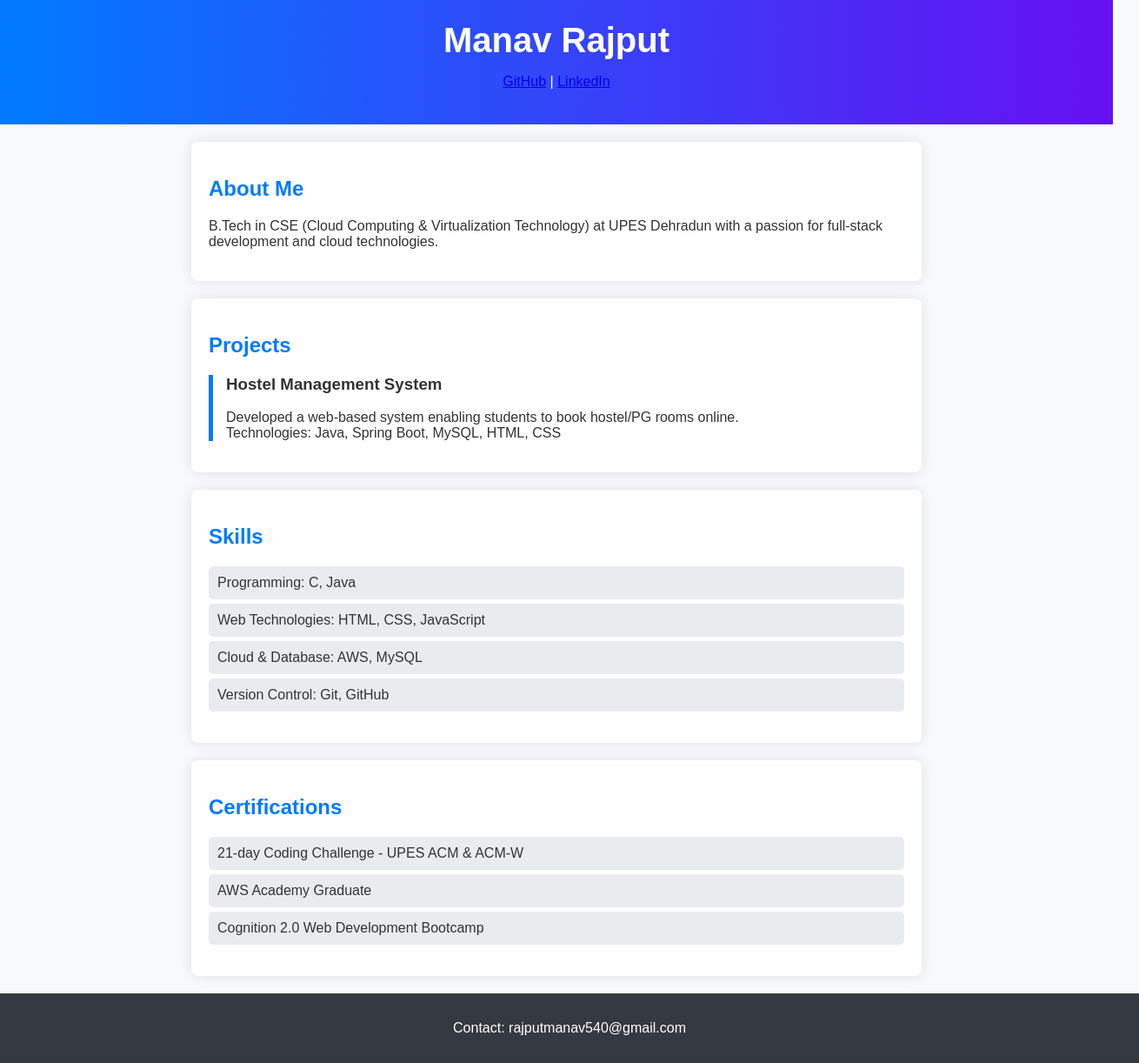
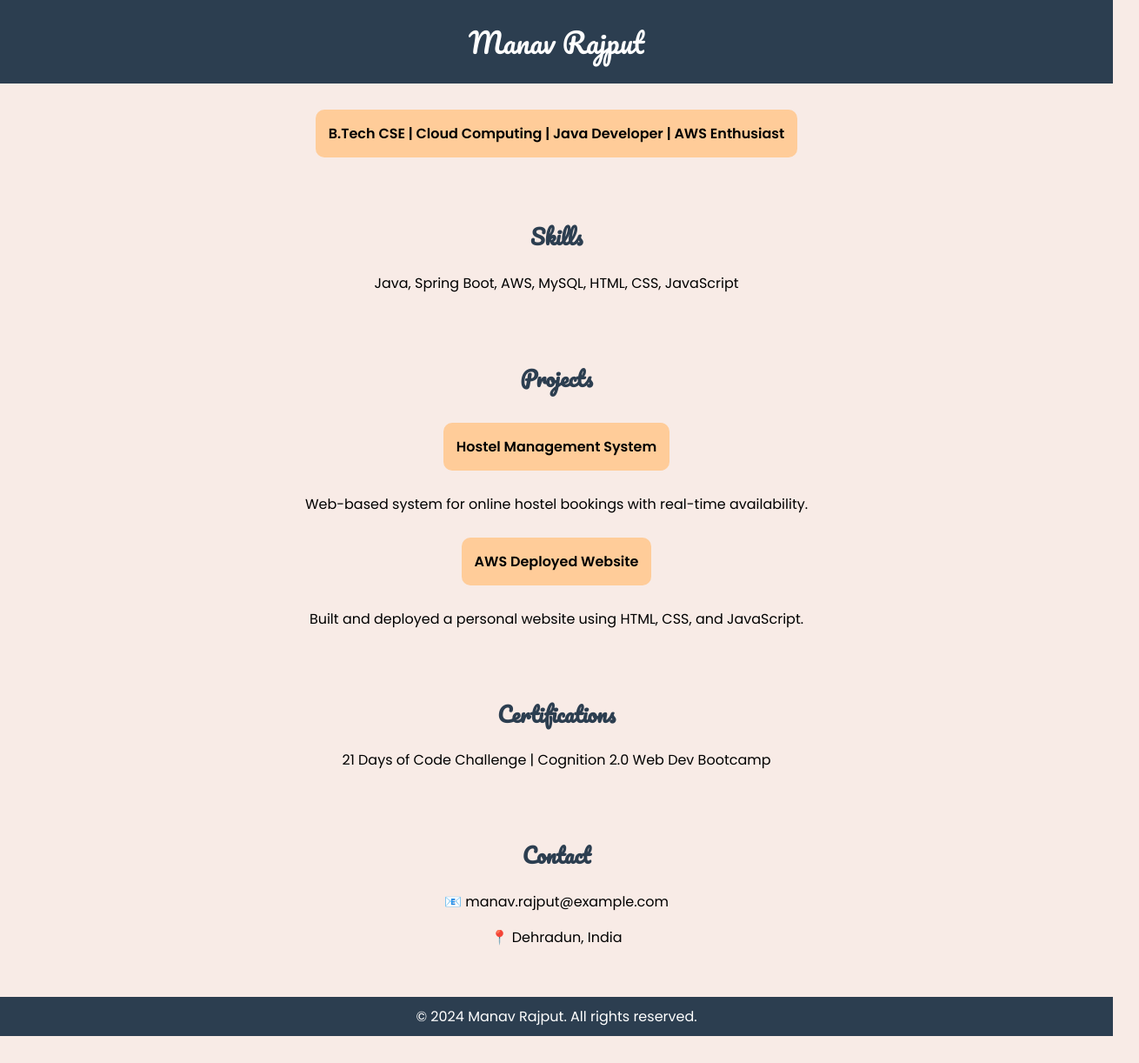
Before and after one commit to rajputmanav540/Portfolio, a plain HTML site: page index.html in a window 1280 px wide. Shown: the whole page at 87% size, 1310 px wide, since content can reach past the window. After the commit the page ends 1191 px from the top, so only its background shows below. Drawn offline with Linux system fonts and the light colour scheme.

Commit message:
Update index.html

```diff
--- a/index.html
+++ b/index.html
@@ -1,115 +1,76 @@
 <!DOCTYPE html>
-<html lang="en">
+<html>
 <head>
     <meta charset="UTF-8">
-    <meta name="viewport" content="width=device-width, initial-scale=1.0">
-    <title>Manav Rajput - Portfolio</title>
-    <link rel="stylesheet" href="style.css">
-</head>
-<body>
-    <header>
-        <h1>Manav Rajput</h1>
-        <p><a href="https://github.com/rajputmanav540">GitHub</a> | <a href="https://linkedin.com/in/rajputmanav">LinkedIn</a></p>
-    </header>
-
-    <section id="about">
-        <h2>About Me</h2>
-        <p>B.Tech in CSE (Cloud Computing & Virtualization Technology) at UPES Dehradun with a passion for full-stack development and cloud technologies.</p>
-    </section>
-
-    <section id="projects">
-        <h2>Projects</h2>
-        <div class="project">
-            <h3>Hostel Management System</h3>
-            <p>Developed a web-based system enabling students to book hostel/PG rooms online. <br>Technologies: Java, Spring Boot, MySQL, HTML, CSS</p>
-        </div>
-    </section>
-
-    <section id="skills">
-        <h2>Skills</h2>
-        <ul>
-            <li>Programming: C, Java</li>
-            <li>Web Technologies: HTML, CSS, JavaScript</li>
-            <li>Cloud & Database: AWS, MySQL</li>
-            <li>Version Control: Git, GitHub</li>
-        </ul>
-    </section>
-
-    <section id="certifications">
-        <h2>Certifications</h2>
-        <ul>
-            <li>21-day Coding Challenge - UPES ACM & ACM-W</li>
-            <li>AWS Academy Graduate</li>
-            <li>Cognition 2.0 Web Development Bootcamp</li>
-        </ul>
-    </section>
-
-    <footer>
-        <p>Contact: rajputmanav540@gmail.com</p>
-    </footer>
-
+    <title>Manav Rajput | Portfolio</title>
+    <link rel="stylesheet" href="https://fonts.googleapis.com/css2?family=Pacifico&family=Poppins:wght@300;400;600&display=swap">
     <style>
         body {
             font-family: 'Poppins', sans-serif;
+            background-color: #f8ebe6;
             margin: 0;
             padding: 0;
-            background-color: #f8f9fa;
-            color: #333;
+            text-align: center;
         }
-
-        header {
-            background: linear-gradient(90deg, #007bff, #6610f2);
-            color: #fff;
-            text-align: center;
-            padding: 1.5rem 0;
+        .mainHeader {
+            background-color: #2c3e50;
+            color: white;
+            padding: 20px;
+            font-size: 32px;
+            font-family: 'Pacifico', cursive;
         }
-
-        h1 {
-            margin: 0;
-            font-size: 2.5rem;
+        .container {
+            padding: 20px;
         }
-
-        section {
-            max-width: 800px;
-            margin: 20px auto;
-            padding: 20px;
-            background: white;
-            border-radius: 8px;
-            box-shadow: 0 0 15px rgba(0, 0, 0, 0.1);
+        .highlight {
+            background-color: #ffcc99;
+            padding: 15px;
+            border-radius: 10px;
+            display: inline-block;
+            margin: 10px;
+            font-weight: bold;
         }
-
-        h2 {
-            color: #007bff;
+        img {
+            border-radius: 10px;
+            box-shadow: 3px 3px 10px rgba(0,0,0,0.2);
         }
-
-        ul {
-            list-style-type: none;
-            padding: 0;
-        }
-
-        ul li {
-            background: #e9ecef;
-            margin: 5px 0;
+        .footer {
+            background-color: #2c3e50;
+            color: white;
             padding: 10px;
-            border-radius: 5px;
-        }
-
-        .project {
-            border-left: 5px solid #007bff;
-            padding-left: 15px;
-            margin-top: 10px;
-        }
-
-        footer {
-            text-align: center;
-            padding: 15px;
-            background: #343a40;
-            color: white;
-            position: relative;
-            bottom: 0;
-            width: 100%;
             margin-top: 20px;
         }
+        h2 {
+            color: #2c3e50;
+            font-family: 'Pacifico', cursive;
+        }
     </style>
+</head>
+<body>
+    <div class="mainHeader">Manav Rajput</div>
+    <div class="container">
+        <p class="highlight">B.Tech CSE | Cloud Computing | Java Developer | AWS Enthusiast</p>
+    </div>
+    <div class="container">
+        <h2>Skills</h2>
+        <p>Java, Spring Boot, AWS, MySQL, HTML, CSS, JavaScript</p>
+    </div>
+    <div class="container">
+        <h2>Projects</h2>
+        <p class="highlight">Hostel Management System</p>
+        <p>Web-based system for online hostel bookings with real-time availability.</p>
+        <p class="highlight">AWS Deployed Website</p>
+        <p>Built and deployed a personal website using HTML, CSS, and JavaScript.</p>
+    </div>
+    <div class="container">
+        <h2>Certifications</h2>
+        <p>21 Days of Code Challenge | Cognition 2.0 Web Dev Bootcamp</p>
+    </div>
+    <div class="container">
+        <h2>Contact</h2>
+        <p>📧 manav.rajput@example.com</p>
+        <p>📍 Dehradun, India</p>
+    </div>
+    <div class="footer">&copy; 2024 Manav Rajput. All rights reserved.</div>
 </body>
 </html>
```
